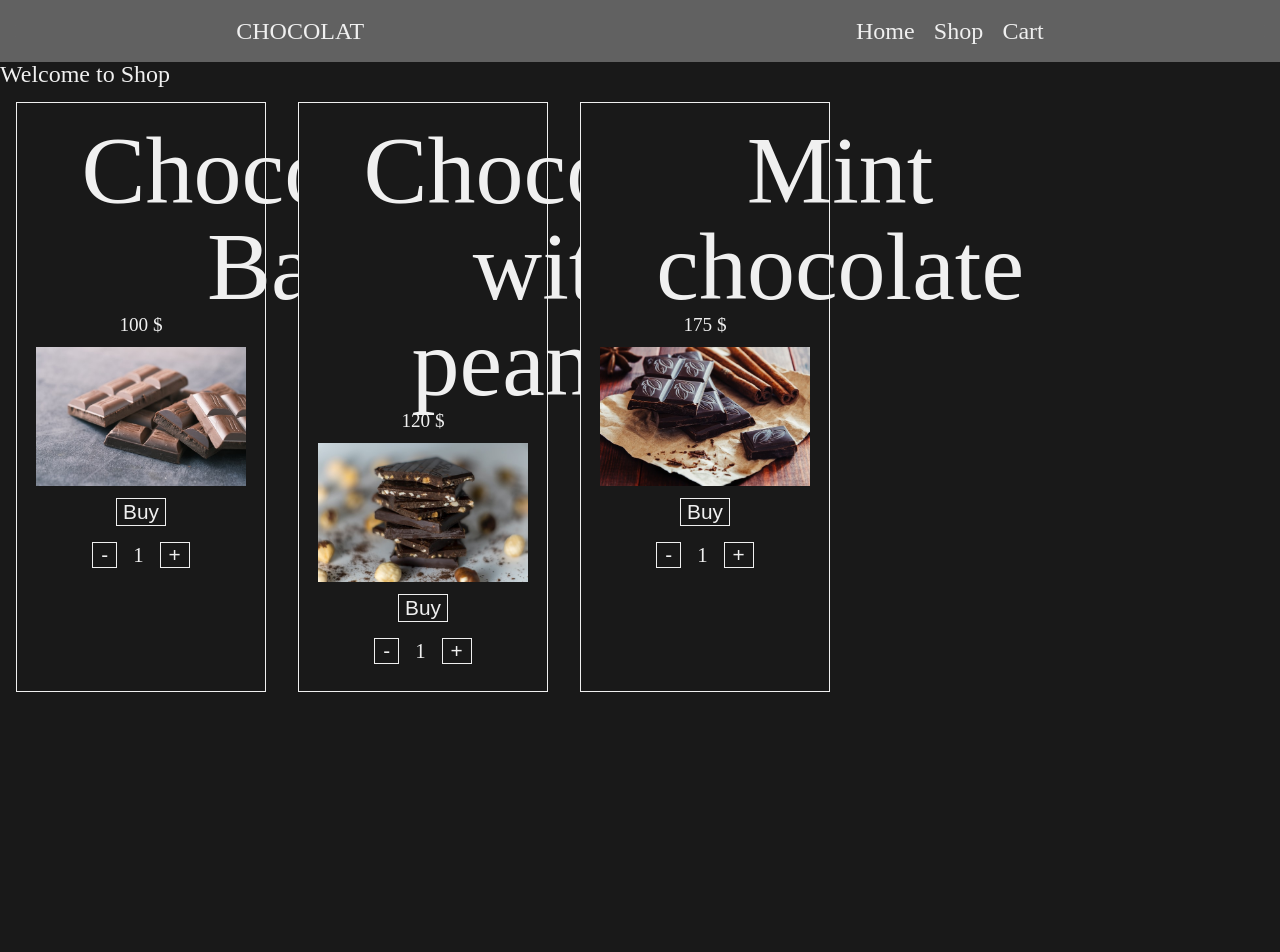
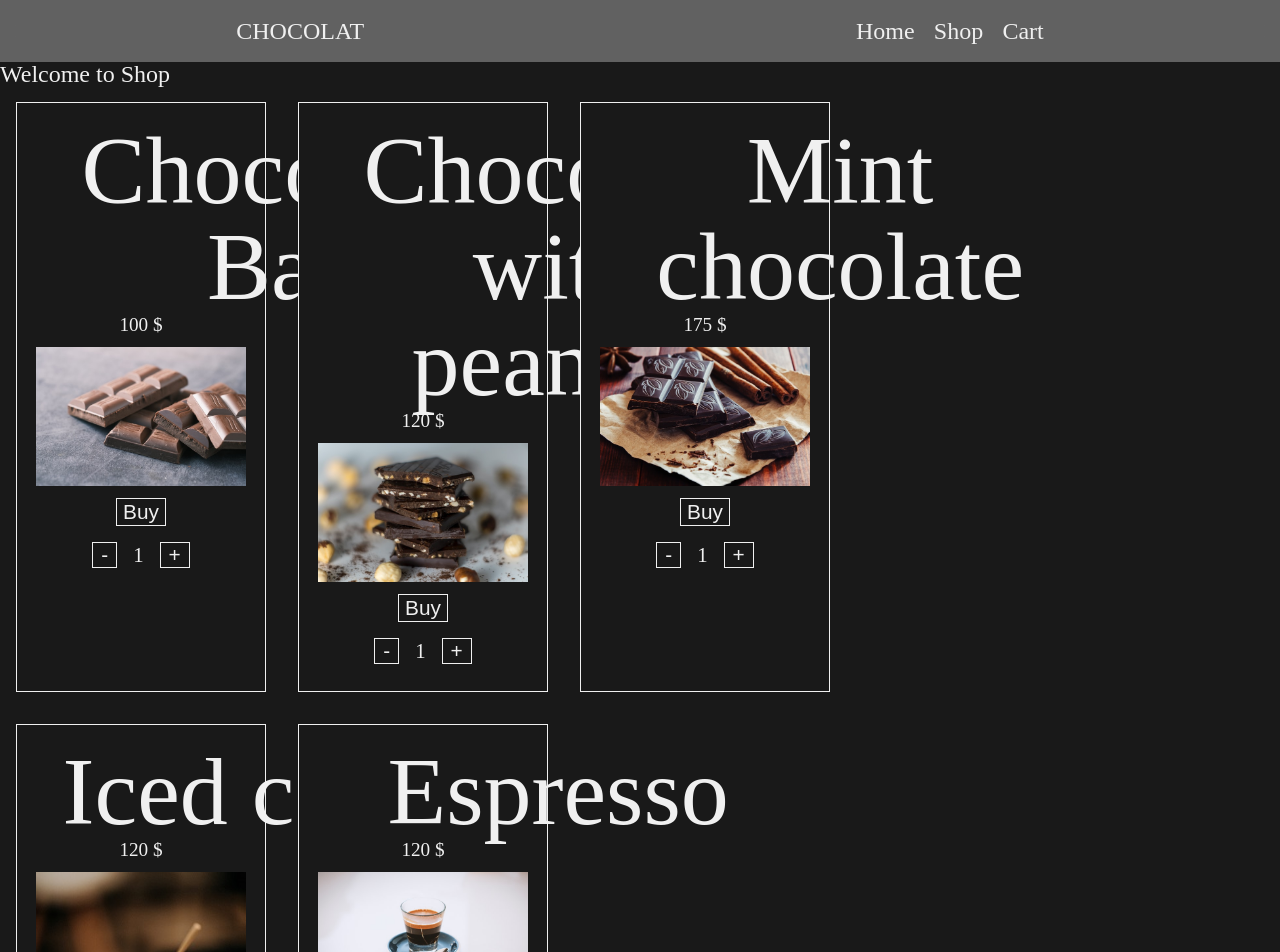
Before and after one commit to LucioFurnari/shopping-cart, a React (Vite) app: page /#/shop in a window 1280 px wide. Shown: the top 952 px of the page. Before the commit the page ends 800 px from the top, so only its background shows below. Built offline with nearby package versions, Linux system fonts and the light colour scheme.

Commit message:
Add more products

```diff
--- a/src/components/db.js
+++ b/src/components/db.js
@@ -1,6 +1,8 @@
 import chocolateBar from '../assets/images/chocolatebarra.jpg'
 import chocolateMani from '../assets/images/chocolatemani.jpg'
 import chocolateMenta from '../assets/images/chocolatementa.jpg'
+import icedCoffe from '../assets/images/cafehelado.jpg'
+import espresso from '../assets/images/espresso.jpg'
 const dataBase = [
   {
     name: 'Chocolate Bar',
@@ -19,6 +21,18 @@ const dataBase = [
     img: chocolateMenta,
     price: 175,
     n: 3,
+  },
+  {
+    name: 'Iced coffee',
+    img: icedCoffe,
+    price: 120,
+    n: 4,
+  },
+  {
+    name: 'Espresso',
+    img: espresso,
+    price: 120,
+    n: 5,
   }
 ]
 
```
